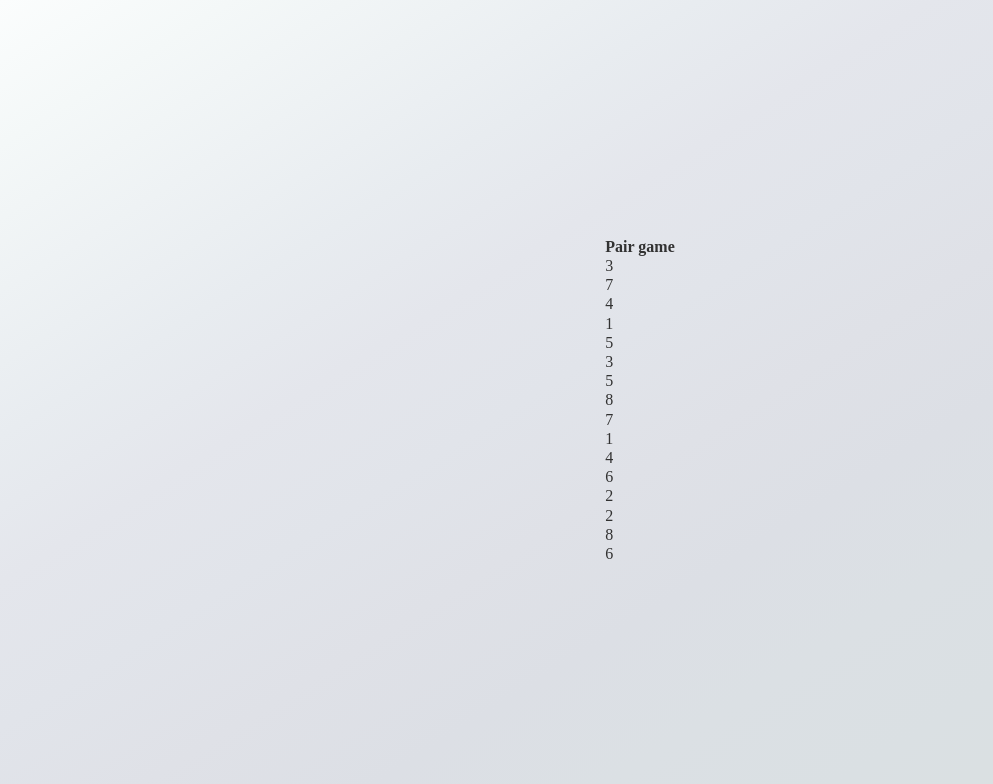
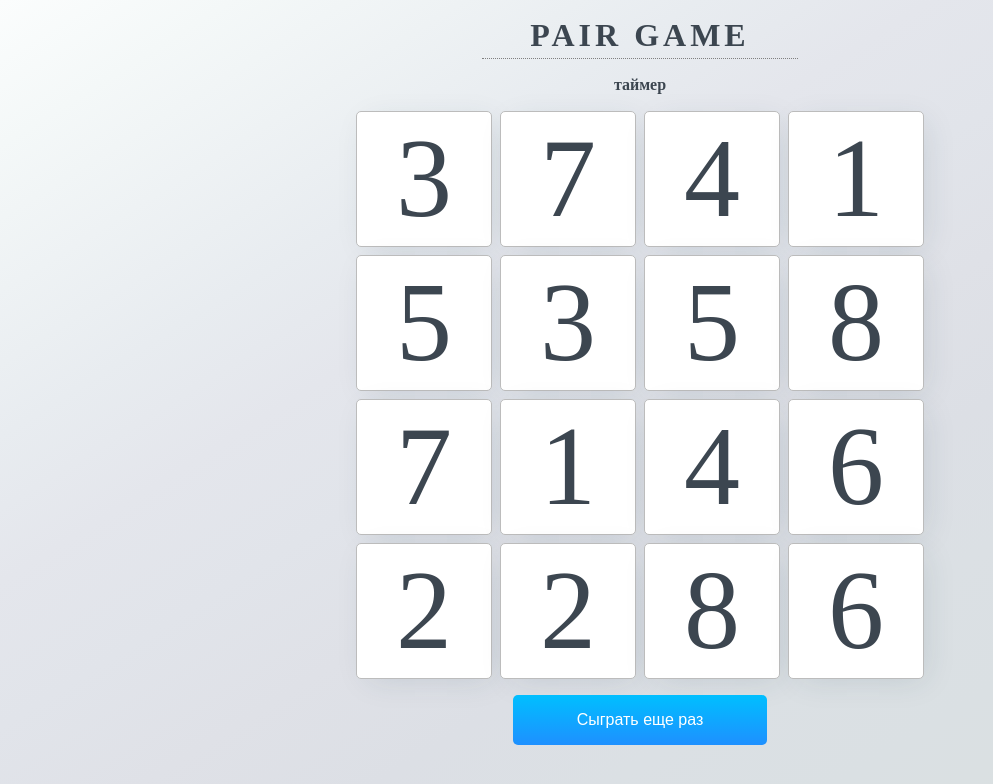
Before and after one commit to SergeyLebidko/wilix_task_2, a React (Create React App) app: page / in a window 1280 px wide. Both pictures are taken after a click on the button "Начать игру". Shown: the top 784 px of the page, without its empty margins (0-993 px from the left). Built offline with nearby package versions, Linux system fonts and the light colour scheme.

Commit message:
Завершены основные стили для приложения

```diff
--- a/src/components/App/App.js
+++ b/src/components/App/App.js
@@ -1,16 +1,10 @@
 import React, {useState} from "react";
 import Board from "../Board/Board";
 import SizeForm from "../SizeForm/SizeForm";
-import './App.scss';
 
 function App() {
     const [size, setSize] = useState(null);
-
-    return (
-        <div className="app">
-            {size ? <Board size={size}/> : <SizeForm setSize={setSize}/>}
-        </div>
-    );
+    return size ? <Board size={size}/> : <SizeForm setSize={setSize}/>;
 }
 
 export default App;
--- a/src/components/App/App.scss
+++ /dev/null
@@ -1,15 +0,0 @@
-@import "../../styles/presets";
-
-.app {
-  position: fixed;
-  top: 0;
-  left: 0;
-  width: 100%;
-  height: 100%;
-  background-image: $background;
-  padding: 1em;
-
-  display: flex;
-  justify-content: center;
-  align-items: center;
-}
--- a/src/components/Board/Board.js
+++ b/src/components/Board/Board.js
@@ -12,13 +12,15 @@ function Board({size}) {
     }, []);
 
     return (
-        <div>
-            <h1>Pair game</h1>
-            <div>
+        <div className="board">
+            <h1 className="board__title">Pair game</h1>
+            <h3 className="board__timer">таймер</h3>
+            <div className="board__field" style={{gridTemplateColumns: `repeat(${size}, 1fr)`}}>
                 {field.length > 0 &&
-                field.map(({key, content}) => <Card key={key} content={content}/>)
+                field.map(({key, content}) => <Card key={key} size={size} content={content}/>)
                 }
             </div>
+            <button className="button">Сыграть еще раз</button>
         </div>
     );
 }
--- a/src/components/Board/Board.scss
+++ b/src/components/Board/Board.scss
@@ -0,0 +1,35 @@
+@import "../../styles/presets";
+
+.board {
+  height: 100vh;
+  overflow: auto;
+  background-image: $background;
+
+  display: flex;
+  flex-direction: column;
+  align-items: center;
+
+  padding: 1em;
+
+  &__title {
+    font-size: 2em;
+    letter-spacing: 4px;
+    text-transform: uppercase;
+    text-align: center;
+    padding: 0 3rem 4px;
+    margin-bottom: 1rem;
+    border-bottom: 1px dotted $gray;
+  }
+
+  &__timer {
+    margin-bottom: 1em;
+  }
+
+  &__field {
+    display: grid;
+    grid-gap: 0.5em;
+    grid-auto-rows: auto;
+    max-width: 100%;
+    margin-bottom: 1em;
+  }
+}
--- a/src/components/Card/Card.js
+++ b/src/components/Card/Card.js
@@ -2,15 +2,25 @@ import React from "react";
 import PropTypes from "prop-types";
 import "./Card.scss";
 
-function Card({content}) {
+function Card({size, content}) {
+    const getCardInline = () => {
+        const base = Math.floor(70 / size);
+        return {
+            width: `${base}vmin`,
+            height: `${base}vmin`,
+            fontSize: `${(base - 3) < 2 ? 2 : (base - 3)}vmin`
+        };
+    }
+
     return (
-        <div className="card">
+        <div className="card" style={getCardInline()}>
             {content}
         </div>
     );
 }
 
 Card.propTypes = {
+    size: PropTypes.number,
     content: PropTypes.number
 }
 
--- a/src/components/Card/Card.scss
+++ b/src/components/Card/Card.scss
@@ -1,5 +1,13 @@
 @import "../../styles/presets";
 
 .card {
+  background-color: $white;
+  border: 1px solid $gray-light;
+  border-radius: $radius;
+  box-shadow: $shadow;
+  cursor: pointer;
 
+  display: flex;
+  justify-content: center;
+  align-items: center;
 }
--- a/src/components/SizeForm/SizeForm.js
+++ b/src/components/SizeForm/SizeForm.js
@@ -22,7 +22,8 @@ function SizeForm({setSize}) {
     }
 
     return (
-        <form className="size_form">
+        <div className="size_form">
+            <form className="size_form__form_block">
                 <label className="size_form__label" htmlFor="size_input">
                     Количество карточек по вертикали и горизонтали:
                 </label>
@@ -34,6 +35,7 @@ function SizeForm({setSize}) {
                 </p>
                 <button className="button" onClick={startHandler}>Начать игру</button>
             </form>
+        </div>
     );
 }
 
--- a/src/components/SizeForm/SizeForm.scss
+++ b/src/components/SizeForm/SizeForm.scss
@@ -1,6 +1,19 @@
 @import "../../styles/presets";
 
 .size_form {
+  position: fixed;
+  top: 0;
+  left: 0;
+  width: 100%;
+  height: 100%;
+  background-image: $background;
+  padding: 1em;
+
+  display: flex;
+  justify-content: center;
+  align-items: center;
+
+  &__form_block {
     background-color: $white;
     box-shadow: $shadow;
     padding: 2em;
@@ -13,6 +26,7 @@
 
     > * + * {
       margin-top: 1em;
+    }
   }
 
   &__label {
--- a/src/styles/presets.scss
+++ b/src/styles/presets.scss
@@ -1,7 +1,8 @@
 // Пресеты цветов, теней, градиентов и радиуса границ
 $white: rgb(255, 255, 255);
-$black: rgb(50, 50, 50);
+$black: rgb(60, 70, 80);
 $gray: rgb(128, 128, 128);
+$gray-light: rgb(188, 188, 188);
 
 $background: linear-gradient(to right bottom, #fbfdfd, #f4f8f8, #eef2f4, #e8ecf0, #e4e6ec, #e1e4ea, #dfe1e7, #dcdfe5, #dbe0e4, #dae0e3, #dae0e1, #dbe0e0);
 $shadow: 6px 6px 30px -6px rgba(34, 60, 80, 0.13);
--- a/src/utils.js
+++ b/src/utils.js
@@ -12,7 +12,7 @@ export function createFieldData(size) {
             if (numbers.length === 1) {
                 content = numbers[0];
             } else {
-                content = numbers.splice(Math.floor(Math.random() * numbers.length), 1);
+                content = numbers.splice(Math.floor(Math.random() * numbers.length), 1)[0];
             }
             result.push({
                 key: `${row}:${col}`,
```
Lines whose indentation alone changed are shown as unchanged.
